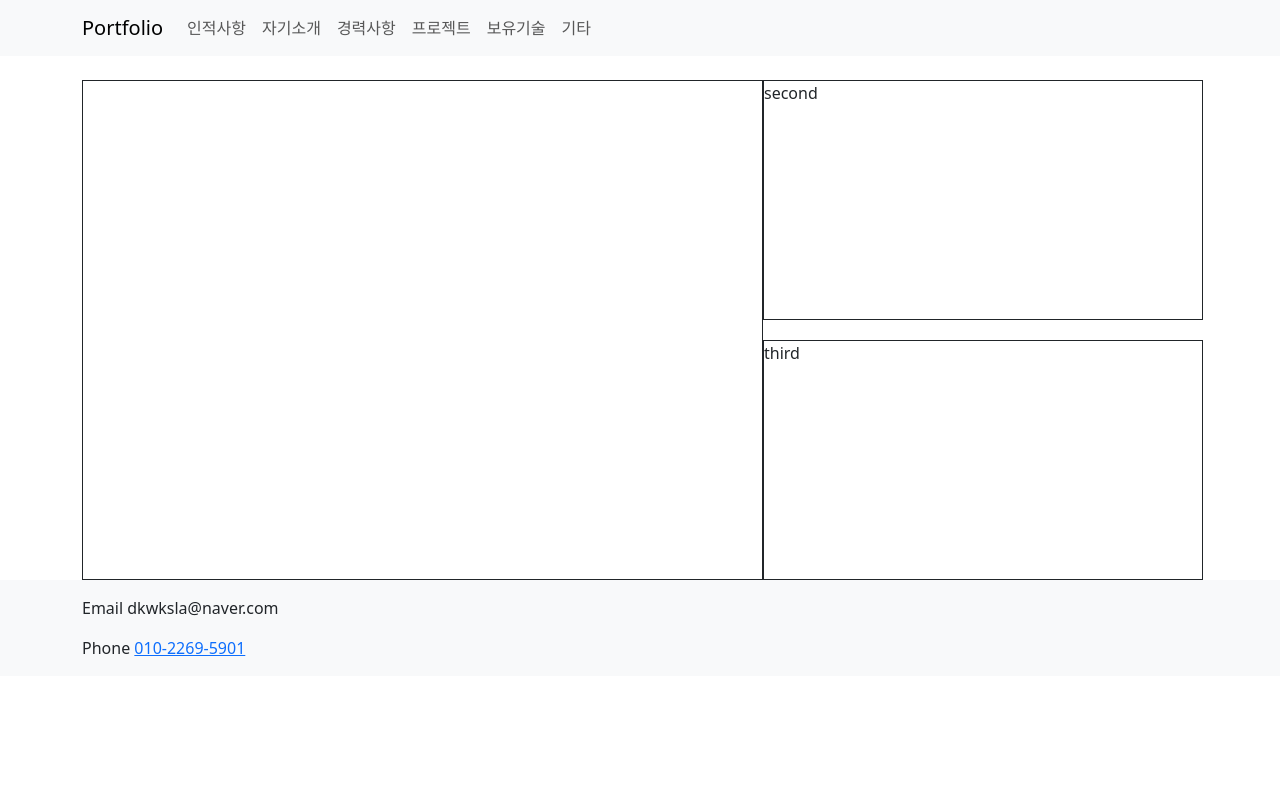
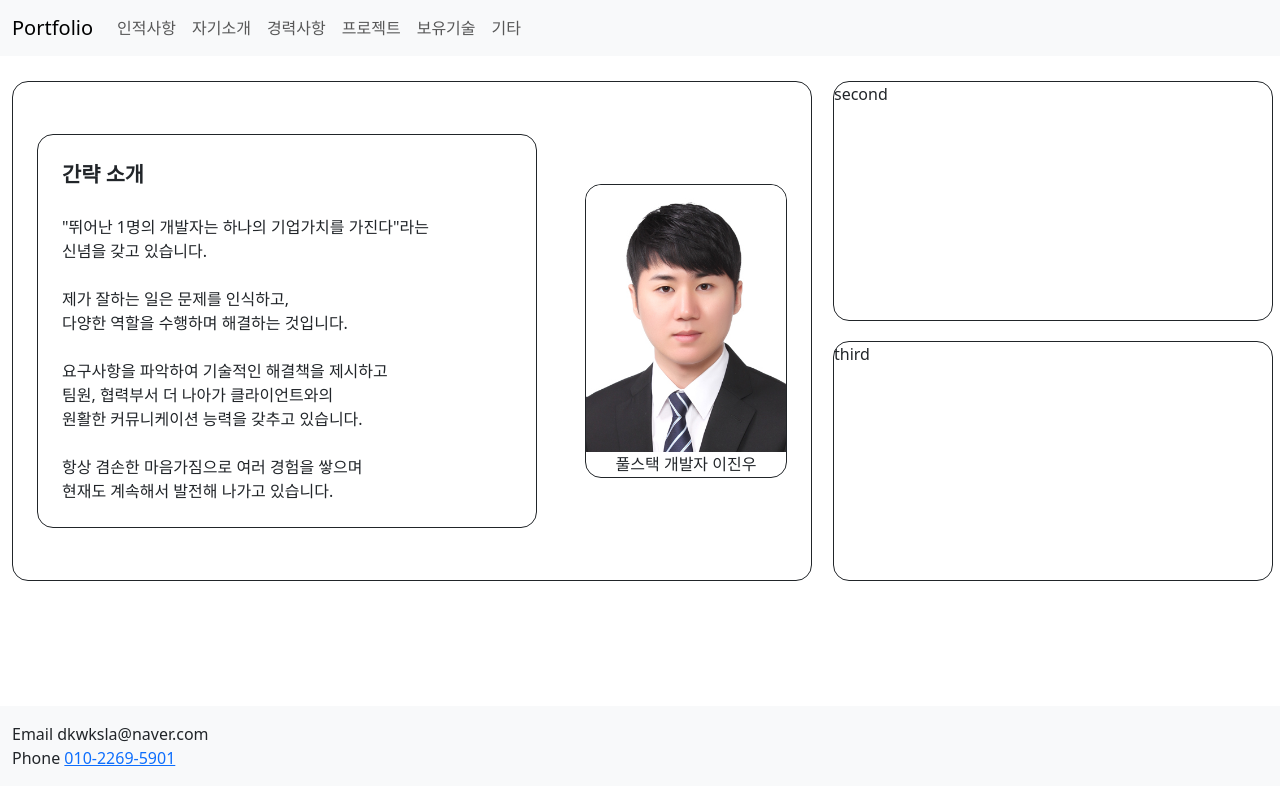
Before and after one commit to codej625/portfolio, a React (Vite) app in the folder portfolio-project/: page / in a window 1280 px wide. Built offline with nearby package versions, Linux system fonts and the light colour scheme.

Commit message:
241029 Update Index component by codej625

```diff
--- a/portfolio-project/package.json
+++ b/portfolio-project/package.json
@@ -13,7 +13,9 @@
     "@headlessui/react": "^2.1.2",
     "@heroicons/react": "^2.1.5",
     "@remixicon/react": "^4.2.0",
+    "bootstrap": "^5.3.3",
     "react": "^18.3.1",
+    "react-bootstrap": "^2.10.5",
     "react-dom": "^18.3.1",
     "react-router-dom": "^6.27.0"
   },
--- a/portfolio-project/src/assets/common.css
+++ b/portfolio-project/src/assets/common.css
@@ -1,3 +1,11 @@
+p, figure {
+  margin: 0;
+}
+
+section {
+  margin-top: 25px;
+}
+
 .container {
   width: 1280px;
   margin: 0 auto;
@@ -9,9 +17,13 @@
 }
 
 .personal-information-body > div:nth-child(1) {
+  display: flex;
+  justify-content: space-around;
+  align-items: center;
   width: 800px;
   height: 500px;
   border: 1px solid;
+  border-radius: 16px;
 }
 
 .personal-information-body > div:nth-child(2) {
@@ -26,10 +38,75 @@
   width: 440px;
   height: 240px;
   border: 1px solid;
+  border-radius: 16px;
 }
 
 .personal-information-body > div:nth-child(2) > div:nth-child(2) {
   width: 440px;
   height: 240px;
   border: 1px solid;
+  border-radius: 16px;
 }
+
+.personal-information-body .identification-picture {
+  width: 200px;
+  height: 292px;
+  border: 1px solid;
+  box-sizing: content-box;
+  border-radius: 16px;
+}
+
+.personal-information-body .identification-picture > figure {
+  width: 200px;
+}
+
+.personal-information-body .identification-picture > figure > img {
+  width: 200px;
+  border-top-right-radius: 16px;
+  border-top-left-radius: 16px;
+}
+
+.personal-information-body .self-introduction {
+  width: 500px;
+  border: 1px solid;
+  border-radius: 16px;
+}
+
+.personal-information-body .self-introduction p {
+  font-weight: 600;
+  font-size: 1.3rem;
+}
+@media (min-width: 1400px) {
+  .container {
+    max-width: 100%;
+    overflow: hidden;
+  }
+}
+
+@media (min-width: 1200px) {
+  .container {
+    max-width: 100%;
+    overflow: hidden;
+  }
+}
+
+@media (min-width: 992px) {
+  .container {
+    max-width: 100%;
+    overflow: hidden;
+  }
+}
+
+@media (min-width: 768px) {
+  .container {
+    max-width: 100%;
+    overflow: hidden;
+  }
+}
+
+@media (min-width: 576px) {
+  .container {
+    max-width: 100%;
+    overflow: hidden;
+  }
+}
--- a/portfolio-project/src/components/commons/Footer.tsx
+++ b/portfolio-project/src/components/commons/Footer.tsx
@@ -5,7 +5,7 @@ import './../../assets/common.css'
 export default function Footer() {
   return (
     <footer className="footer">
-      <div className="bg-body-tertiary pt-3">
+      <div className="bg-body-tertiary pt-3 pb-3">
         <Container className="container">
           <div className="row">
             <div className="col">
--- a/portfolio-project/src/components/pages/Index.tsx
+++ b/portfolio-project/src/components/pages/Index.tsx
@@ -7,11 +7,32 @@ export default function Main() {
     <>
       <Header />
         <main>
-          <section id="personalInformation" className="mt-4">
+          <section id="personalInformation">
             <div className="container">
               <div className="personal-information-body">
                 <div>
-
+                  <div className="self-introduction p-4">
+                    <p><strong>간략 소개</strong></p><br />
+                    <span>"뛰어난 1명의 개발자는 하나의 기업가치를 가진다"</span>라는<br />
+                    신념을 갖고 있습니다.<br />
+                    <br />
+                    제가 잘하는 일은 문제를 인식하고,<br />
+                    다양한 역할을 수행하며 해결하는 것입니다.<br />
+                    <br />
+                    요구사항을 파악하여 기술적인 해결책을 제시하고<br />
+                    팀원, 협력부서 더 나아가 클라이언트와의<br />
+                    원활한 커뮤니케이션 능력을 갖추고 있습니다.<br />
+                    <br />
+                    항상 겸손한 마음가짐으로 여러 경험을 쌓으며<br />
+                    현재도 계속해서 발전해 나가고 있습니다.
+                  </div>
+                  <div className="identification-picture">
+                    <figure>
+                      <img src="./../public/identification_picture.jpg" alt="identification picture" />
+                      <figcaption></figcaption>
+                    </figure>
+                    <p className="text-center">풀스택 개발자 이진우</p>
+                  </div>
                 </div>
                 <div>
                   <div>
```
Also changed, not shown: portfolio-project/public/identification_picture.jpg (renamed from portfolio-project/public/img.jpg), 1 other file (tests, documents, lock files or other folders).
